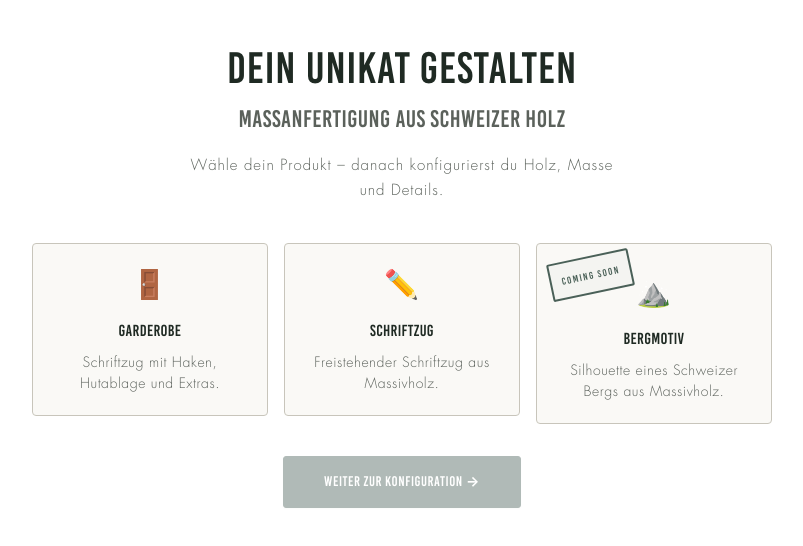
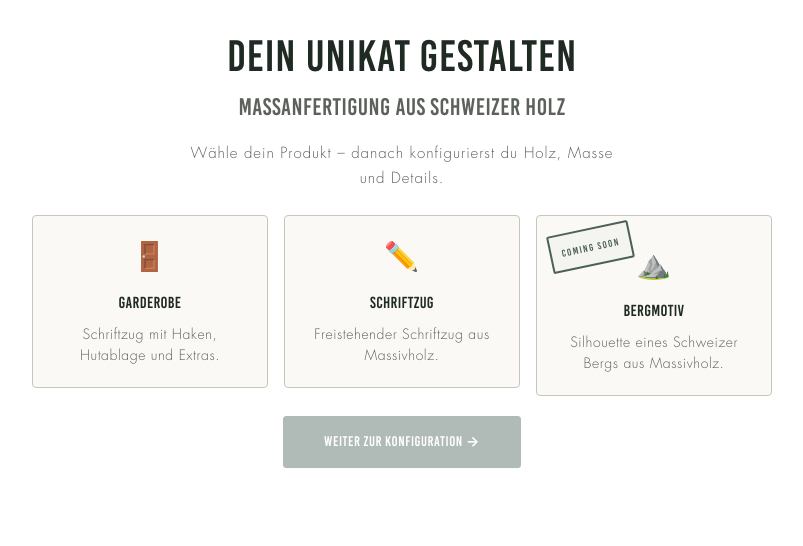
Before and after one commit to Holzschneiderei/holzschneiderei, a React (Vite) app: page / in a window 1280 px wide. Shown: the top 546 px of the page, without its empty margins (238-1041 px from the left). Built offline with nearby package versions, Linux system fonts and the light colour scheme.

Commit message:
style: reduce padding and margins for compact layout

```diff
--- a/src/Konfigurator.jsx
+++ b/src/Konfigurator.jsx
@@ -559,7 +559,7 @@ export default function GarderobeWizard() {
     return (
       <WizardProvider value={wizardCtx}>
         <Shell r={shellRef}>
-          <main className="flex-1 flex justify-center px-4 py-6 pb-24 cq-main-md cq-main-lg cq-main-xl">
+          <main className="flex-1 flex justify-center px-4 py-4 pb-20 cq-main-md cq-main-lg cq-main-xl">
             <div className="w-full max-w-[520px] cq-card-md cq-card-lg cq-card-xl">
               <PhaseTypen startWizard={startWizard} startPreset={startPreset} triggerShake={triggerShake} setErrors={setErrors} />
             </div>
@@ -573,7 +573,7 @@ export default function GarderobeWizard() {
   if (phase === "done") {
     return (
       <Shell r={shellRef}>
-        <main className="flex-1 flex justify-center px-4 py-6 pb-24 cq-main-md cq-main-lg cq-main-xl">
+        <main className="flex-1 flex justify-center px-4 py-4 pb-20 cq-main-md cq-main-lg cq-main-xl">
           <div className="w-full max-w-[520px] cq-card-md cq-card-lg cq-card-xl">
             <PhaseDone
               checkoutError={checkoutError} setPhase={setPhase} setForm={setForm}
--- a/src/components/phases/PhaseTypen.jsx
+++ b/src/components/phases/PhaseTypen.jsx
@@ -50,7 +50,7 @@ export default function PhaseTypen({ startWizard, startPreset, triggerShake, set
 
   return (
     <Fade>
-      <div className="text-center mb-10">
+      <div className="text-center mb-6">
         {texts?.produktwahl?.showHeading !== false && (
           <h1 className="text-3xl font-bold tracking-[0.02em] uppercase m-0 leading-tight mb-2 cq-fluid-h1">{texts?.produktwahl?.heading || "Dein Unikat gestalten"}</h1>
         )}
@@ -215,7 +215,7 @@ export default function PhaseTypen({ startWizard, startPreset, triggerShake, set
             </div>
           )}
 
-          <div className="flex justify-center mt-8">
+          <div className="flex justify-center mt-5">
             <button onClick={handleWeiter} disabled={!canProceed}
               className={`wz-btn wz-btn-primary h-[52px] px-10 text-[14px] tracking-[0.04em] ${!canProceed ? 'opacity-35 cursor-default' : ''}`}>
               Weiter zur Konfiguration {"\u2192"}
--- a/src/components/phases/PhaseWizard.jsx
+++ b/src/components/phases/PhaseWizard.jsx
@@ -62,7 +62,7 @@ export default function PhaseWizard({
       <a href="#wizard-main" className="sr-only focus:not-sr-only focus:absolute focus:top-2 focus:left-2 focus:z-50 focus:px-4 focus:py-2 focus:bg-brand focus:text-white focus:rounded focus:text-sm focus:font-bold">
         Zum Hauptinhalt springen
       </a>
-      <main id="wizard-main" className="flex-1 flex justify-center px-4 py-6 pb-28 cq-main-md cq-main-lg cq-main-xl">
+      <main id="wizard-main" className="flex-1 flex justify-center px-4 py-4 pb-24 cq-main-md cq-main-lg cq-main-xl">
         <div className="w-full max-w-[720px] flex cq-wizard-body-lg cq-wizard-body-xl">
           <SideRail
             steps={activeSteps} stepData={OPTIONAL_STEPS} currentIndex={wizardIndex}
@@ -72,7 +72,7 @@ export default function PhaseWizard({
             form={form} pricing={pricing}
           />
           <div className={`w-full max-w-[540px] cq-card-md cq-card-lg cq-card-xl ${shake ? 'animate-shake' : ''}`}>
-            <div className="flex justify-between items-center px-0 py-2.5 mb-3 border-b border-border gap-3">
+            <div className="flex justify-between items-center px-0 py-2.5 mb-2 border-b border-border gap-3">
               <span className="text-xs text-muted tracking-[0.02em]" aria-hidden="true">{typChip}</span>
               <span className="text-[11px] text-muted font-semibold tracking-widest uppercase" aria-hidden="true">Schritt {wizardIndex + 1} / {totalSteps}</span>
             </div>
--- a/src/components/ui/StepHeader.jsx
+++ b/src/components/ui/StepHeader.jsx
@@ -1,6 +1,6 @@
 export default function StepHeader({ title, sub }) {
   return (
-    <div className="mb-7">
+    <div className="mb-4">
       <h2 className="text-2xl font-bold tracking-[0.02em] uppercase m-0 leading-tight cq-fluid-h2">{title}</h2>
       {sub && <p className="text-muted mt-2.5 leading-relaxed cq-fluid-body">{sub}</p>}
     </div>
--- a/src/konfigurator.css
+++ b/src/konfigurator.css
@@ -631,7 +631,7 @@
 }
 
 @container shell (min-width: 640px) {
-  .cq-main-md { padding: 36px 28px 100px; }
+  .cq-main-md { padding: 24px 28px 72px; }
   .cq-card-md { max-width: clamp(500px, 88cqi, 660px); }
   .cq-admin-card-md { max-width: clamp(480px, 85cqi, 640px); }
   .cq-admin-header-md { max-width: 700px; }
@@ -647,7 +647,7 @@
 }
 
 @container shell (min-width: 1024px) {
-  .cq-main-lg { padding: 40px 36px 48px; }
+  .cq-main-lg { padding: 28px 36px 36px; }
   .cq-card-lg { max-width: clamp(660px, 72cqi, 740px); }
   .cq-admin-card-lg { max-width: clamp(720px, 80cqi, 960px); }
   .cq-admin-header-lg { max-width: 960px; }
@@ -661,7 +661,7 @@
 }
 
 @container shell (min-width: 1440px) {
-  .cq-main-xl { padding: 48px 48px 56px; }
+  .cq-main-xl { padding: 36px 48px 44px; }
   .cq-card-xl { max-width: clamp(740px, 62cqi, 860px); }
   .cq-admin-card-xl { max-width: clamp(840px, 75cqi, 1100px); }
   .cq-admin-header-xl { max-width: 1100px; }
```
